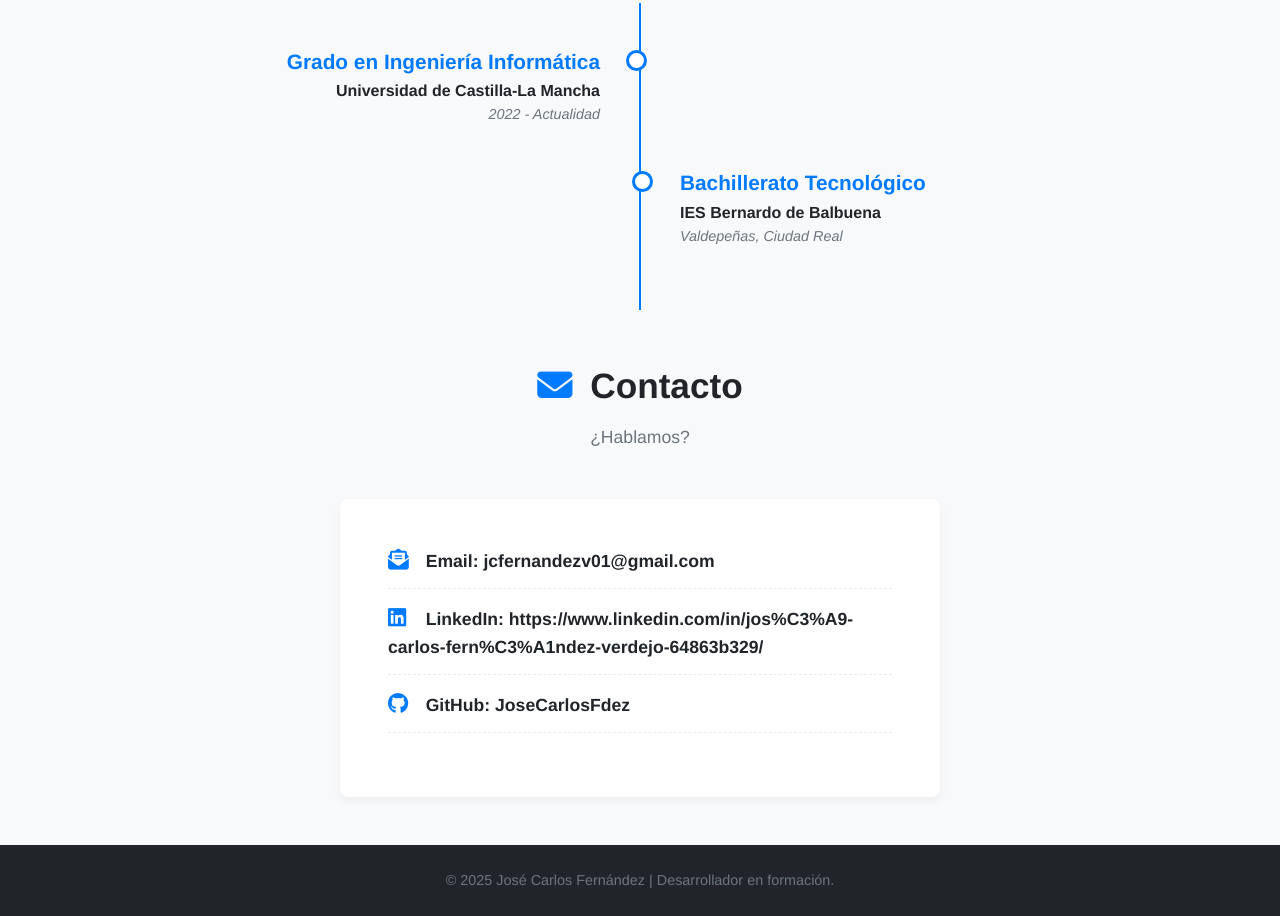
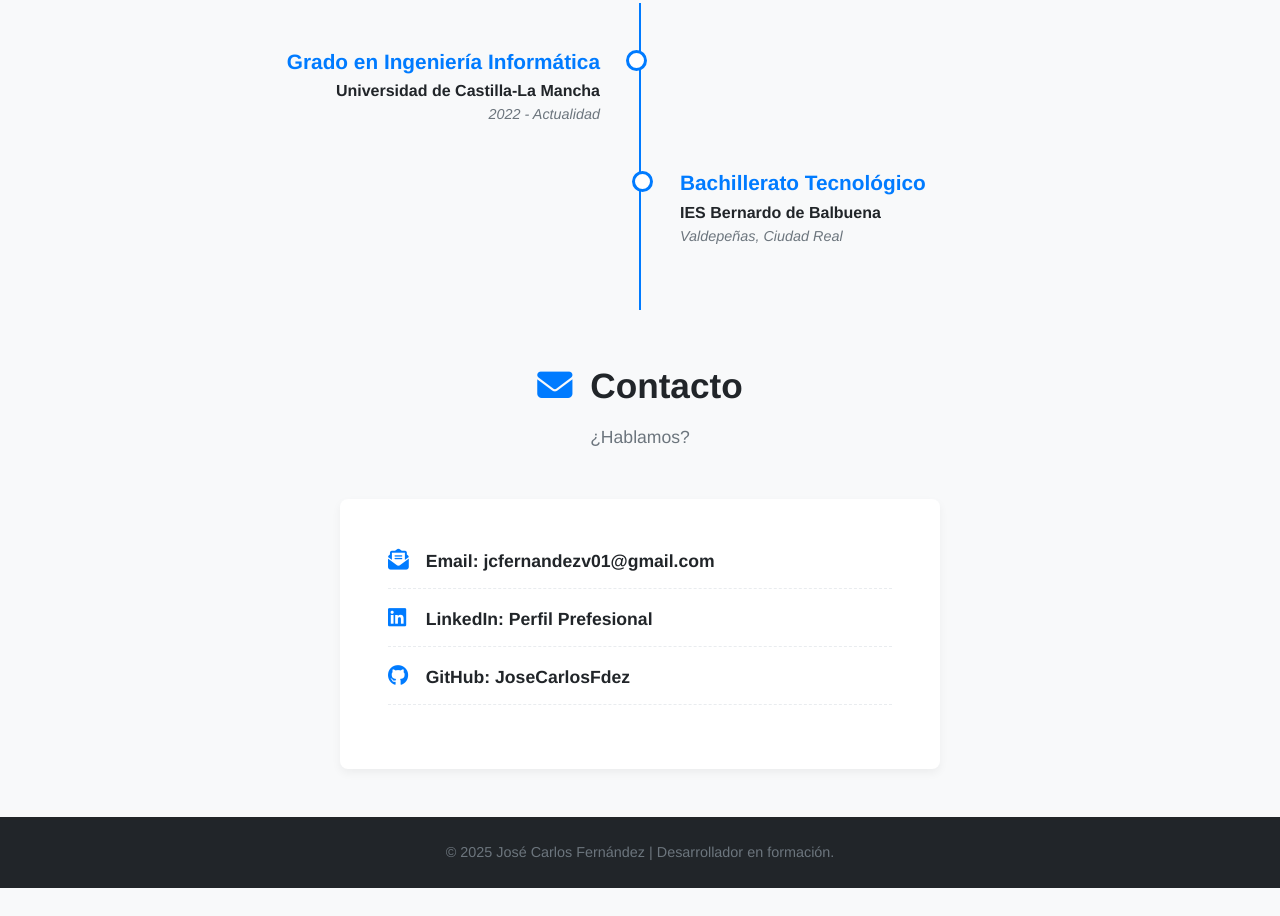
Before and after one commit to JoseCarlosFdez/Portfolio, a plain HTML site: page index.html in a window 1280 px wide. Shown: the part 1987-2903 px from the top of the page. After the commit the page ends 2875 px from the top, so only its background shows below. Drawn offline with Linux system fonts and the light colour scheme.

Commit message:
Update LinkedIn link text and URL

```diff
--- a/index.html
+++ b/index.html
@@ -142,7 +142,7 @@
                     </li>
                     <li>
                         <i class="fab fa-linkedin"></i>
-                        <strong>LinkedIn:</strong> <a href="#" class="contact-link">https://www.linkedin.com/in/jos%C3%A9-carlos-fern%C3%A1ndez-verdejo-64863b329/</a>
+                        <strong>LinkedIn:</strong> <a href="https://www.linkedin.com/in/jos%C3%A9-carlos-fern%C3%A1ndez-verdejo-64863b329/" class="contact-link">Perfil Prefesional</a>
                     </li>
                     <li>
                         <i class="fab fa-github"></i>
```
